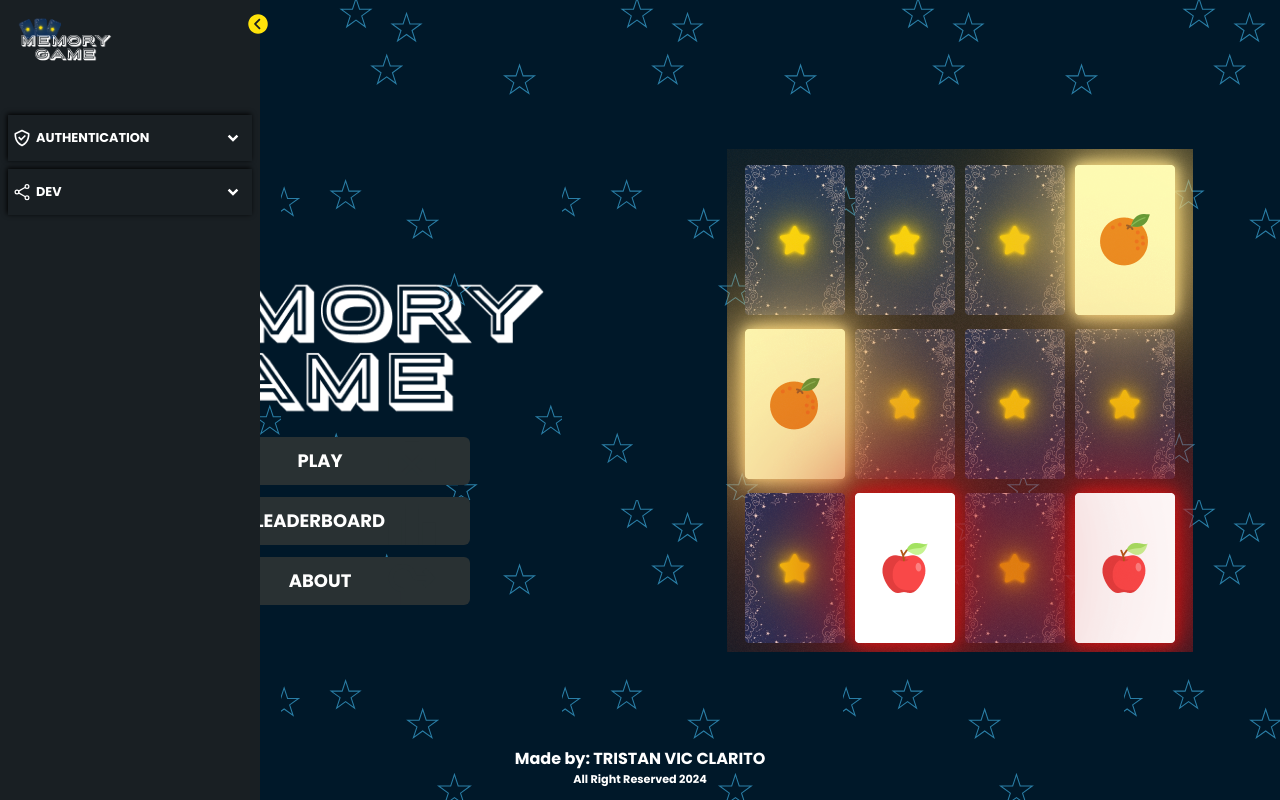
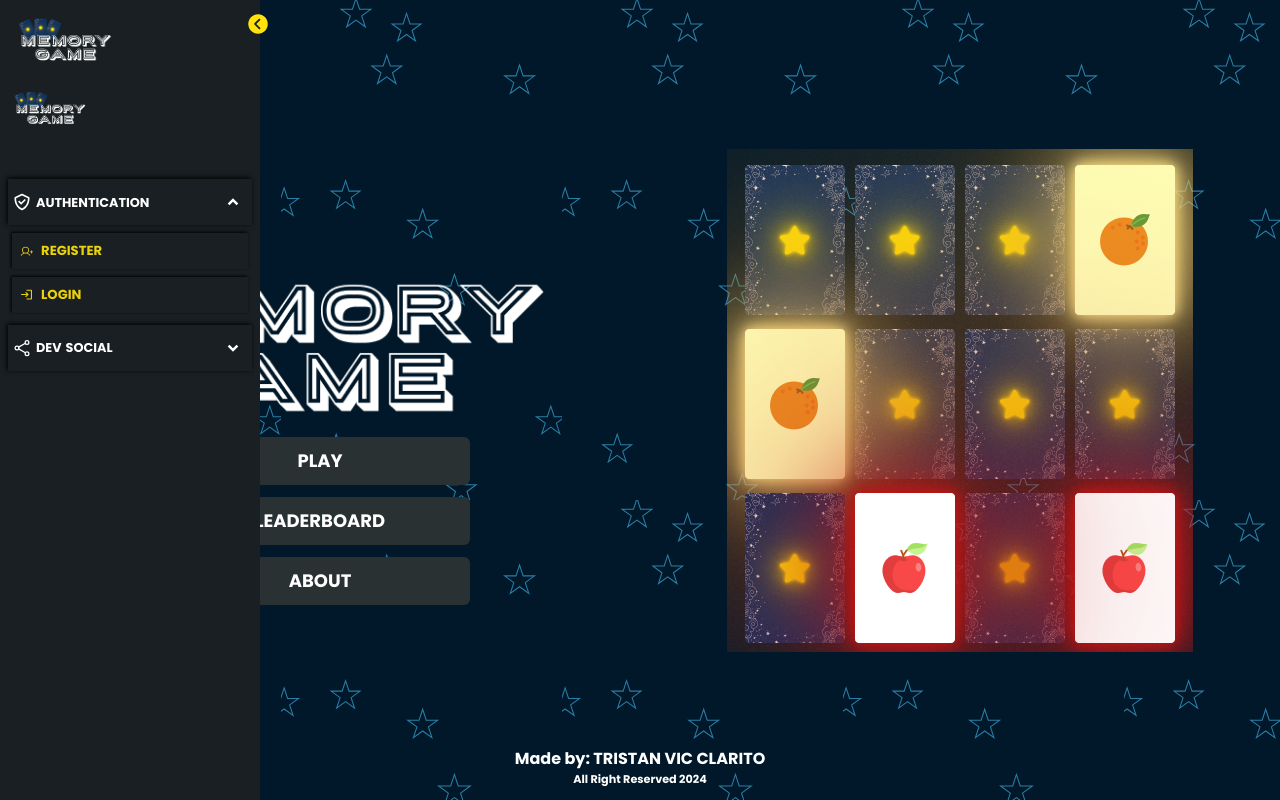
Before and after one commit to Mana1010/Full-Stack-Memory-Game, a Next.js app in the folder client/: page / in a window 1280 px wide. Both pictures are taken after a click on the button 68 px from the left and 24 px from the top of the page. Built offline with nearby package versions, Linux system fonts and the light colour scheme.

Commit message:
Responsive sidebar (menu)

```diff
--- a/client/package.json
+++ b/client/package.json
@@ -25,6 +25,7 @@
     "react-hook-form": "^7.51.2",
     "react-icons": "^5.0.1",
     "react-query": "^3.39.3",
+    "react-responsive": "^10.0.0",
     "sonner": "^1.4.41",
     "tailwind-merge": "^2.2.2",
     "tailwindcss-animate": "^1.0.7",
--- a/client/src/components/Sidebar.tsx
+++ b/client/src/components/Sidebar.tsx
@@ -1,7 +1,6 @@
 "use client";
 import React, { useState } from "react";
-import { delay, easeIn, motion } from "framer-motion";
-import Link from "next/link";
+import { AnimatePresence, motion } from "framer-motion";
 import { TiUserAddOutline } from "react-icons/ti";
 import { CiLogin } from "react-icons/ci";
 import { FaFacebook, FaTiktok, FaGithub, FaLinkedin } from "react-icons/fa";
@@ -13,9 +12,14 @@ import { BiCheckShield } from "react-icons/bi";
 import { RiArrowDropDownLine } from "react-icons/ri";
 import { IoIosArrowDroprightCircle } from "react-icons/io";
 import { IoShareSocialOutline } from "react-icons/io5";
-
+import Link from "next/link";
+import { MdLogin } from "react-icons/md";
+import { PiUserPlus } from "react-icons/pi";
+import { useMediaQuery } from "react-responsive";
+import SideDesign from "./SideDesign";
 function Sidebar() {
   const [showSocial, setShowSocial] = useState(false);
+  const mobileScreen = useMediaQuery({ query: "(max-width: 767px)" });
   const {
     openSidebar,
     openAuthMenu,
@@ -28,35 +32,35 @@ function Sidebar() {
     {
       name: "REGISTER",
       route: "/auth/signup",
-      icon: <TiUserAddOutline />,
+      icon: <PiUserPlus />,
     },
     {
       name: "LOGIN",
       route: "/auth/login",
-      icon: <CiLogin />,
+      icon: <MdLogin />,
     },
   ];
   const devSocials = [
     {
-      name: "Facebook",
+      name: "FACEBOOK",
       link: "https://www.facebook.com/tanvic.clarito?mibextid=ZbWKwL",
       icon: <FaFacebook />,
       index: 1,
     },
     {
-      name: "Tiktok",
+      name: "TIKTOK",
       link: "https://www.tiktok.com/@arcane_mage?is_from_webapp=1&sender_device=pc",
       icon: <FaTiktok />,
       index: 2,
     },
     {
-      name: "Github",
+      name: "GITHUB",
       link: "https://github.com/Mana1010",
       icon: <FaGithub />,
       index: 3,
     },
     {
-      name: "LinkedIn",
+      name: "LINKEDIN",
       link: "https://www.linkedin.com/in/tristan-vic-clarito-a256322a0/",
       icon: <FaLinkedin />,
       index: 4,
@@ -66,7 +70,16 @@ function Sidebar() {
     visible: {
       width: openSidebar ? 260 : 70,
       transition: {
-        ease: "easeOut",
+        ease: "linear",
+        duration: 0.2,
+      },
+    },
+  };
+  const sidebarMobileVariant = {
+    visible: {
+      width: openSidebar ? 260 : 13,
+      transition: {
+        ease: "linear",
         duration: 0.2,
       },
     },
@@ -75,35 +88,17 @@ function Sidebar() {
     visible: {
       rotate: openSidebar ? 180 : 0,
       transition: {
-        duration: 0.3,
+        duration: 0.2,
       },
     },
   };
   return (
     <motion.div
-      variants={sidebarVariant}
+      variants={mobileScreen ? sidebarMobileVariant : sidebarVariant}
       initial={false}
       animate="visible"
-      className={`absolute w-full h-screen top-0 bottom-0 bg-[#191F23] z-[999999] py-3`}
+      className={`absolute h-screen top-0 bottom-0 bg-[#191F23] z-[999999] py-3`}
     >
-      {/* <div>
-        <p className="text-[#FFE30A] text-[0.75rem] font-bold">
-          DEVELOPER&apos;S SOCIAL
-        </p>
-        <ul className="pt-2 flex flex-col gap-1">
-          {devSocials.map((social, index) => (
-            <Link href={social.link} key={index} target="_blank">
-              <motion.li className="text-white p-2 flex space-x-3 items-center hover:bg-[#c8b948] rounded-2xl active:bg-[#c8b948]">
-                <span className="text-[1rem]">{social.icon}</span>
-                <span className=" text-[0.8rem]">
-                  {" "}
-                  {social.name.toUpperCase()}
-                </span>
-              </motion.li>
-            </Link>
-          ))}
-        </ul>
-      </div> */}
       {/* For Sidebar's Header */}
       <motion.button
         variants={arrowRightVariant}
@@ -114,29 +109,22 @@ function Sidebar() {
       >
         <IoIosArrowDroprightCircle />
       </motion.button>
-      {/* <div className="flex w-full flex-col space-y-4 text-2xl justify-center items-center h-[200px]">
-        <button className="p-1.5 bg-secondary/80 rounded-full">
-          <BiCheckShield />
-        </button>
-        <button className="p-1.5 bg-secondary/80 rounded-full">
-          <IoShareSocialOutline />
-        </button>
-      </div> */}
-      <div>
+      <div className={`${mobileScreen && !openSidebar ? "hidden" : "initial"}`}>
         <header className={`pr-3 `}>
           <Image src={icon} alt="icon" width={130} priority />
         </header>
-        <motion.div className="px-2 pt-10 space-y-5">
-          {/* <p
-            className={`text-secondary text-[0.65rem] font-bold ${
-              openSidebar ? "text-start" : "text-center"
-            }`}
-          >
-            {openSidebar ? "MAIN MENU" : "MENU"}
-          </p> */}
 
+        {/* For Profile */}
+        <div className="space-y-2 py-3">
+          <div>
+            <Image src={icon} alt="icon" priority width={100} />
+          </div>
+        </div>
+        <div className={`px-2 pt-8 space-y-2 `}>
           <div className="space-y-2 w-full">
+            <div className="space-y-1">
               <button
+                onClick={setOpenAuthMenu}
                 style={{ boxShadow: "-1px -1px 5px black" }}
                 className="flex items-center text-white justify-between w-full py-2 px-1"
               >
@@ -144,38 +132,101 @@ function Sidebar() {
                   <span className="text-xl">
                     <BiCheckShield />
                   </span>
+                  {openSidebar && (
                     <span
-                  className={`text-[0.8rem]  ${
+                      className={`text-[0.8rem] ${
                         openSidebar ? "flex" : "hidden"
                       }`}
                     >
                       AUTHENTICATION
                     </span>
+                  )}
                 </div>
-              <span className={`text-3xl`}>
+                <span
+                  style={{
+                    transform: `rotate(${openAuthMenu ? "180deg" : "0"})`,
+                  }}
+                  className={`text-3xl transition-transform duration-200 ease-in`}
+                >
                   <RiArrowDropDownLine />
                 </span>
               </button>
+
+              <ul
+                className={`${
+                  openAuthMenu ? "flex" : "hidden"
+                } transition-all duration-200 flex-col`}
+              >
+                {navAuth.map((nav) => (
+                  <Link href={nav.route} key={nav.name}>
+                    <li
+                      style={{ boxShadow: "-1px -1px 3px black" }}
+                      className={`flex space-x-2 text-[#EBD30C] text-[0.82rem] items-center p-2 m-1 ${
+                        !openSidebar && "justify-center"
+                      }`}
+                    >
+                      <span>{nav.icon}</span>
+                      <span className={`${openSidebar ? "flex" : "hidden "}`}>
+                        {nav.name}
+                      </span>
+                    </li>
+                  </Link>
+                ))}
+              </ul>
+            </div>
+            <div>
               <button
+                onClick={setOpenDevSocial}
                 style={{ boxShadow: "-1px -1px 5px black" }}
-              className="flex items-center text-white justify-between w-full py-2 px-1"
+                className={`flex items-center text-white justify-between w-full py-2 px-1 `}
               >
                 <div className="flex space-x-1 items-center">
                   <span className="text-xl">
                     <IoShareSocialOutline />
                   </span>
                   <span
-                  className={`text-[0.8rem] ${openSidebar ? "flex" : "hidden"}`}
+                    className={`text-[0.8rem] ${
+                      openSidebar ? "flex" : "hidden"
+                    } space-x-1`}
                   >
-                  DEV
+                    <span>DEV</span>
+                    <span>SOCIAL</span>
                   </span>
                 </div>
-              <span className="text-3xl">
+                <span
+                  style={{
+                    transform: `rotate(${openDevSocial ? "180deg" : "0"})`,
+                  }}
+                  className="text-3xl transition-transform duration-200 ease-in"
+                >
                   <RiArrowDropDownLine />
                 </span>
               </button>
+
+              <ul
+                className={`${
+                  openDevSocial ? "flex" : "hidden"
+                } transition-all duration-200 flex-col`}
+              >
+                {devSocials.map((dev) => (
+                  <Link href={dev.link} key={dev.name}>
+                    <li
+                      style={{ boxShadow: "-1px -1px 3px black" }}
+                      className={`flex space-x-2 text-[#EBD30C] text-[0.79rem] items-center p-2 m-1 ${
+                        !openSidebar && "justify-center"
+                      }`}
+                    >
+                      <span>{dev.icon}</span>
+                      <span className={`${openSidebar ? "flex" : "hidden"}`}>
+                        {dev.name}
+                      </span>
+                    </li>
+                  </Link>
+                ))}
+              </ul>
             </div>
-        </motion.div>
+          </div>
+        </div>
       </div>
     </motion.div>
   );
--- a/client/src/utils/store/modal.store.ts
+++ b/client/src/utils/store/modal.store.ts
@@ -13,7 +13,7 @@ interface ModalStoreSchema extends ModalState {
 }
 const store = (set: any) => ({
   openSidebar: false,
-  openAuthMenu: false,
+  openAuthMenu: true,
   openDevSocial: false,
   setOpenSidebar: () => {
     set((state: ModalState) => ({
```
Also changed, not shown: 1 other file (tests, documents, lock files or other folders). Lines whose indentation alone changed are shown as unchanged.
